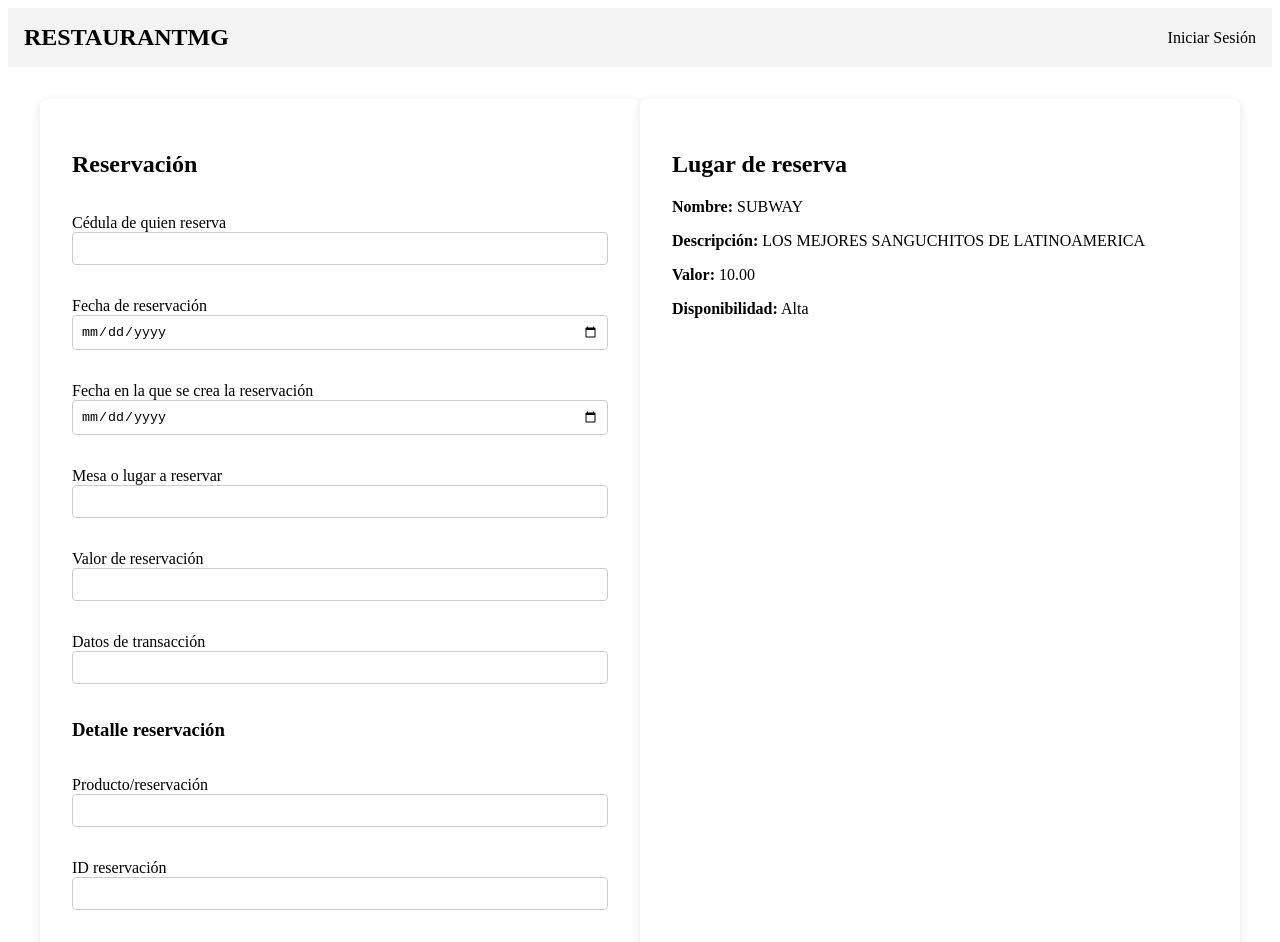
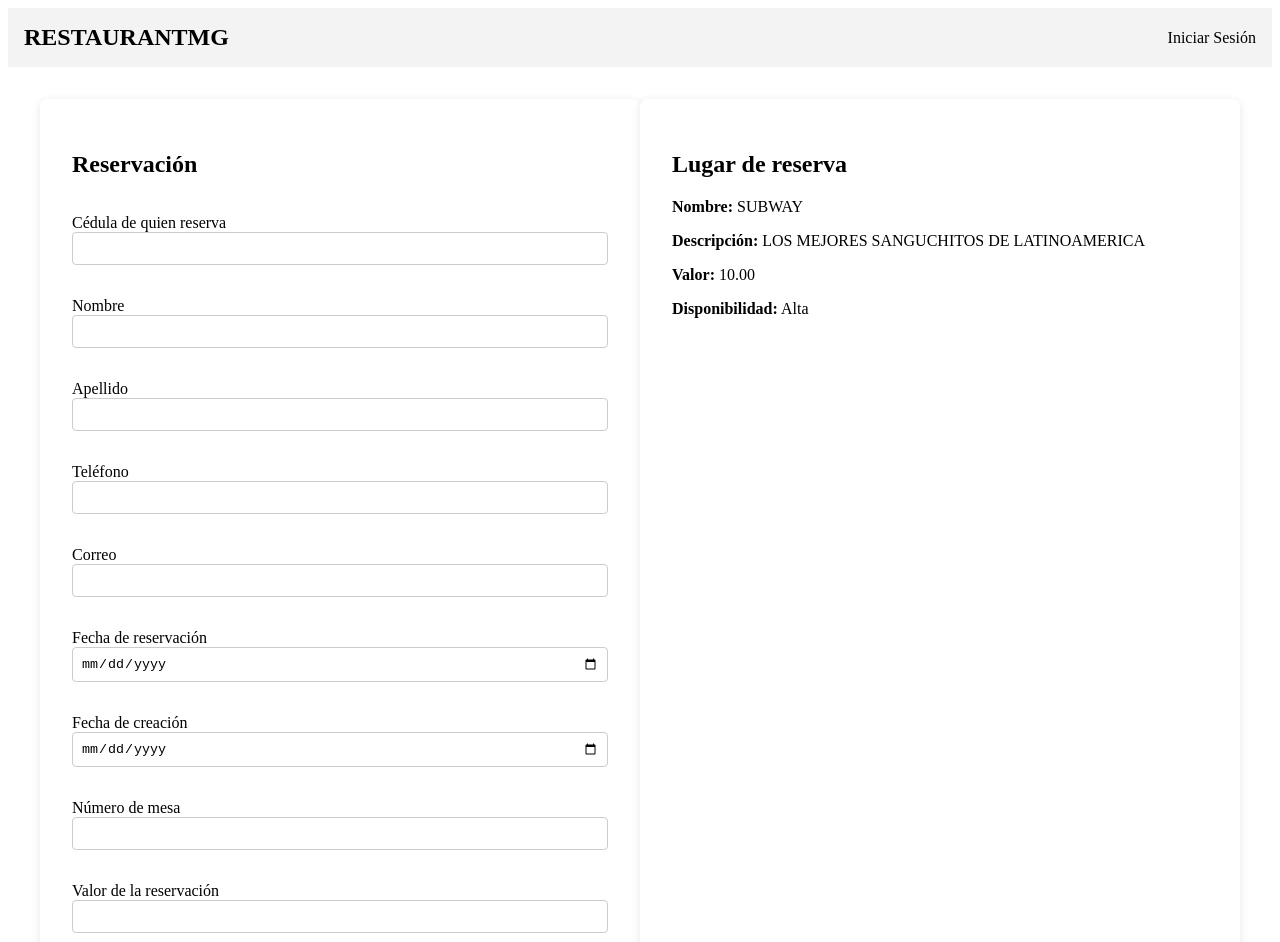
Before and after one commit to AMasiasLeen/Riserve_front, a Vue app: page /business/1/reservation in a window 1280 px wide. Shown: the top 942 px of the page. Built offline with nearby package versions, Linux system fonts and the light colour scheme.

Commit message:
Update.
- Se añaden las vistas de registro de usuario y detalle de reservacion
- Se modifico el formulario de reservación

```diff
--- a/src/App.vue
+++ b/src/App.vue
@@ -1,4 +1,3 @@
-<!-- src/App.vue -->
 <script setup>
 import { useRoute } from 'vue-router'
 import Navbar from './components/navbar.vue'
@@ -8,11 +7,10 @@ const route = useRoute();
 
 <template>
   <div>
-    <!-- Mostrar Navbar solo si la ruta no es '/login' ni '/admin' -->
-    <Navbar v-if="route.path !== '/login' && !route.path.startsWith('/admin')" />
+    <!-- Mostrar Navbar solo si la ruta no es '/login', '/register', ni ninguna que empiece con '/admin' -->
+    <Navbar v-if="route.path !== '/login' && route.path !== '/register' && !route.path.startsWith('/admin')" />
     <router-view />
   </div>
 </template>
 
-<style scoped>
-</style>
+<style scoped></style>
--- a/src/components/LoginForm.vue
+++ b/src/components/LoginForm.vue
@@ -1,4 +1,3 @@
-<!-- src/components/LoginForm.vue -->
 <template>
   <div class="login-form">
     <h2>Inicio de Sesión</h2>
@@ -13,6 +12,8 @@
       </div>
       <button type="submit">Iniciar Sesión</button>
     </form>
+    <button @click="goToRegister">Registrarse</button>
+    <button @click="goBack">Atrás</button>
   </div>
 </template>
 
@@ -27,10 +28,16 @@ const router = useRouter();
 const { login } = useAuth();
 
 async function submitForm() {
-  // Aquí puedes agregar la lógica de autenticación
-  // Por ejemplo, podrías llamar a una API para validar las credenciales
-    const res = await login(username.value,password.value);
-    if(res)   router.push('/admin'); // Redirige a la vista de administración
+  const res = await login(username.value, password.value);
+  if (res) router.push('/admin');
+}
+
+function goToRegister() {
+  router.push('/register');
+}
+
+function goBack() {
+  router.back();
 }
 </script>
 
@@ -72,6 +79,7 @@ async function submitForm() {
   color: white;
   cursor: pointer;
   border-radius: 5px;
+  margin-bottom: 0.5rem;
 }
 
 .login-form button:hover {
--- /dev/null
+++ b/src/components/RegisterForm.vue
@@ -0,0 +1,105 @@
+<template>
+    <div class="register-container">
+        <h2>Registro de Usuario</h2>
+        <form @submit.prevent="registerUser">
+            <label for="cedula">Cédula</label>
+            <input type="text" id="cedula" v-model="formData.cedula" required />
+
+            <label for="name">Nombre</label>
+            <input type="text" id="name" v-model="formData.name" required />
+
+            <label for="lastname">Apellido</label>
+            <input type="text" id="lastname" v-model="formData.lastname" required />
+
+            <label for="phone">Teléfono</label>
+            <input type="text" id="phone" v-model="formData.phone" required />
+
+            <label for="email">Correo</label>
+            <input type="email" id="email" v-model="formData.email" required />
+
+            <label for="password">Contraseña</label>
+            <input type="password" id="password" v-model="formData.password" required />
+
+            <button type="submit">Registrar</button>
+            <button type="button" @click="goBack">Volver</button>
+        </form>
+    </div>
+</template>
+
+<script setup>
+import { ref } from 'vue';
+import { useRouter } from 'vue-router';
+import axios from 'axios';
+
+const formData = ref({
+    cedula: '',
+    name: '',
+    lastname: '',
+    phone: '',
+    email: '',
+    password: ''
+});
+
+const router = useRouter();
+
+async function registerUser() {
+    try {
+        const response = await axios.post('http://localhost:3000/api/v1/users', formData.value);
+        if (response.status === 201) {
+            router.push('/login');
+        }
+    } catch (error) {
+        console.error('Error al registrar el usuario:', error);
+    }
+}
+
+function goBack() {
+    router.go(-1);
+}
+</script>
+
+<style scoped>
+.register-container {
+    max-width: 400px;
+    margin: 50px auto;
+    padding: 1rem;
+    border: 1px solid #ccc;
+    border-radius: 5px;
+    background-color: #f9f9f9;
+}
+
+.register-container h2 {
+    text-align: center;
+    margin-bottom: 1rem;
+}
+
+form {
+    display: flex;
+    flex-direction: column;
+}
+
+label {
+    margin-top: 1rem;
+}
+
+input {
+    margin-bottom: 1rem;
+    padding: 0.5rem;
+    border: 1px solid #ccc;
+    border-radius: 4px;
+}
+
+button {
+    margin-top: 1rem;
+    padding: 0.5rem;
+    background-color: #007bff;
+    color: white;
+    border: none;
+    border-radius: 4px;
+    cursor: pointer;
+}
+
+button:hover {
+    background-color: #0056b3;
+}
+</style>
--- a/src/views/AdminView.vue
+++ b/src/views/AdminView.vue
@@ -23,12 +23,10 @@
         <li class="sidebar-item">
           <i class="icon">👤</i>
           <span>Mi Perfil</span>
-          <span class="detail">Detail</span>
         </li>
         <li class="sidebar-item">
           <i class="icon">⚙️</i>
           <span>Opciones</span>
-          <span class="detail">Detail</span>
         </li>
         <li class="sidebar-item" @click="handleLogout">
           <i class="icon">🚪</i>
--- /dev/null
+++ b/src/views/ReservationDetail.vue
@@ -0,0 +1,75 @@
+<template>
+    <div class="reservation-detail">
+        <h2>Detalle de Reservación</h2>
+        <p><strong>Cédula:</strong> {{ reservation.user_ced }}</p>
+        <p><strong>Nombre:</strong> {{ reservation.user_name }}</p>
+        <p><strong>Apellido:</strong> {{ reservation.user_lastname }}</p>
+        <p><strong>Teléfono:</strong> {{ reservation.user_phone }}</p>
+        <p><strong>Correo:</strong> {{ reservation.user_mail }}</p>
+        <p><strong>Fecha de Reservación:</strong> {{ reservation.reservation_date }}</p>
+        <p><strong>Fecha de Creación:</strong> {{ reservation.creation_date }}</p>
+        <p><strong>Número de Mesa:</strong> {{ reservation.table_number }}</p>
+        <p><strong>Valor:</strong> {{ reservation.reservation_value }}</p>
+        <p><strong>Transacción:</strong> {{ reservation.transaction_data }}</p>
+        <p><strong>Detalles del Producto:</strong> {{ reservation.product_details }}</p>
+        <button @click="goHome">Volver a la página principal</button>
+    </div>
+</template>
+
+<script setup>
+import { ref, onMounted } from 'vue';
+import { useRoute, useRouter } from 'vue-router';
+import axios from 'axios';
+
+const reservation = ref({});
+const route = useRoute();
+const router = useRouter();
+
+onMounted(async () => {
+    const reservationId = route.params.reservationId;
+    try {
+        const response = await axios.get(`http://localhost:3000/api/v1/reservations/${reservationId}`);
+        reservation.value = response.data;
+    } catch (error) {
+        console.error('Error al obtener los detalles de la reservación:', error);
+    }
+});
+
+function goHome() {
+    router.push('/');
+}
+</script>
+
+<style scoped>
+.reservation-detail {
+    max-width: 600px;
+    margin: 50px auto;
+    padding: 1rem;
+    border: 1px solid #ccc;
+    border-radius: 5px;
+    background-color: #f9f9f9;
+}
+
+.reservation-detail h2 {
+    text-align: center;
+    margin-bottom: 1rem;
+}
+
+.reservation-detail p {
+    margin-bottom: 1rem;
+}
+
+button {
+    width: 100%;
+    padding: 0.5rem;
+    background-color: #007bff;
+    border: none;
+    color: white;
+    cursor: pointer;
+    border-radius: 5px;
+}
+
+button:hover {
+    background-color: #0056b3;
+}
+</style>
--- a/src/views/ReservationForm.vue
+++ b/src/views/ReservationForm.vue
@@ -2,37 +2,42 @@
   <div class="reservation-container">
     <div class="form-section">
       <h2>Reservación</h2>
-        <form>
-          <label for="cedula">Cédula de quien reserva</label>
-          <input type="text" id="cedula" v-model="formData.cedula" />
+      <form @submit.prevent="submitReservation">
+        <label for="user_ced">Cédula de quien reserva</label>
+        <input type="text" id="user_ced" v-model="formData.user_ced" required />
 
-          <label for="fecha-reservacion">Fecha de reservación</label>
-          <input type="date" id="fecha-reservacion" v-model="formData.fechaReservacion" />
+        <label for="user_name">Nombre</label>
+        <input type="text" id="user_name" v-model="formData.user_name" required />
 
-          <label for="fecha-creacion">Fecha en la que se crea la reservación</label>
-          <input type="date" id="fecha-creacion" v-model="formData.fechaCreacion" />
+        <label for="user_lastname">Apellido</label>
+        <input type="text" id="user_lastname" v-model="formData.user_lastname" required />
 
-          <label for="mesa-lugar">Mesa o lugar a reservar</label>
-          <input type="text" id="mesa-lugar" v-model="formData.mesaLugar" />
+        <label for="user_phone">Teléfono</label>
+        <input type="text" id="user_phone" v-model="formData.user_phone" required />
 
-          <label for="valor">Valor de reservación</label>
-          <input type="text" id="valor" v-model="formData.valor" />
+        <label for="user_mail">Correo</label>
+        <input type="email" id="user_mail" v-model="formData.user_mail" required />
 
-          <label for="transaccion">Datos de transacción</label>
-          <input type="text" id="transaccion" v-model="formData.transaccion" />
+        <label for="reservation_date">Fecha de reservación</label>
+        <input type="date" id="reservation_date" v-model="formData.reservation_date" required />
 
-          <h3>Detalle reservación</h3>
+        <label for="creation_date">Fecha de creación</label>
+        <input type="date" id="creation_date" v-model="formData.creation_date" required />
 
-          <label for="producto-reservacion">Producto/reservación</label>
-          <input type="text" id="producto-reservacion" v-model="formData.productoReservacion" />
+        <label for="table_number">Número de mesa</label>
+        <input type="text" id="table_number" v-model="formData.table_number" required />
 
-          <label for="id-reservacion">ID reservación</label>
-          <input type="text" id="id-reservacion" v-model="formData.idReservacion" />
+        <label for="reservation_value">Valor de la reservación</label>
+        <input type="text" id="reservation_value" v-model="formData.reservation_value" required />
 
-          <label for="id-producto">ID producto</label>
-          <input type="text" id="id-producto" v-model="formData.idProducto" />
+        <label for="transaction_data">Datos de transacción</label>
+        <input type="text" id="transaction_data" v-model="formData.transaction_data" required />
+
+        <label for="product_details">Detalles del producto</label>
+        <input type="text" id="product_details" v-model="formData.product_details" required />
 
         <button type="submit">Enviar</button>
+        <button type="button" @click="goBack">Volver</button>
       </form>
     </div>
     <div class="business-details">
@@ -47,22 +52,26 @@
 
 <script setup>
 import { ref, onMounted } from 'vue';
-  import { useRoute } from 'vue-router';
+import { useRoute, useRouter } from 'vue-router';
+import axios from 'axios';
 
 const formData = ref({
-    cedula: '',
-    fechaReservacion: '',
-    fechaCreacion: '',
-    mesaLugar: '',
-    valor: '',
-    transaccion: '',
-    productoReservacion: '',
-    idReservacion: '',
-    idProducto: ''
+  user_ced: '',
+  user_name: '',
+  user_lastname: '',
+  user_phone: '',
+  user_mail: '',
+  reservation_date: '',
+  creation_date: '',
+  table_number: '',
+  reservation_value: '',
+  transaction_data: '',
+  product_details: ''
 });
 
 const business = ref({});
 const route = useRoute();
+const router = useRouter();
 
 onMounted(() => {
   const businessId = route.params.businessId;
@@ -73,6 +82,21 @@
     disponibilidad: 'Alta'
   };
 });
+
+async function submitReservation() {
+  try {
+    const response = await axios.post('http://localhost:3000/api/v1/reservations', formData.value);
+    if (response.status === 201) {
+      router.push({ name: 'reservation-detail', params: { reservationId: response.data.id } });
+    }
+  } catch (error) {
+    console.error('Error al realizar la reservación:', error);
+  }
+}
+
+function goBack() {
+  router.go(-1);
+}
 </script>
 
 <style scoped>
```
Also changed, not shown: src/router/index.js (+23 -11 lines). Lines whose indentation alone changed are shown as unchanged.
